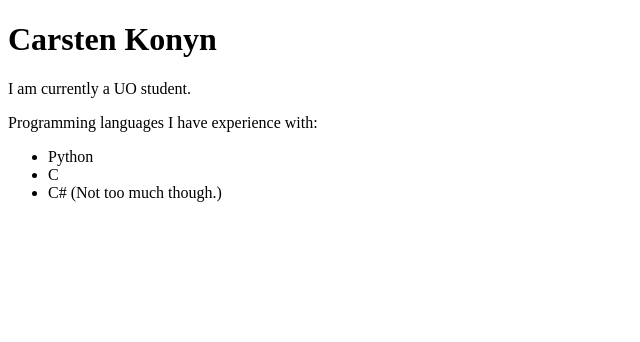
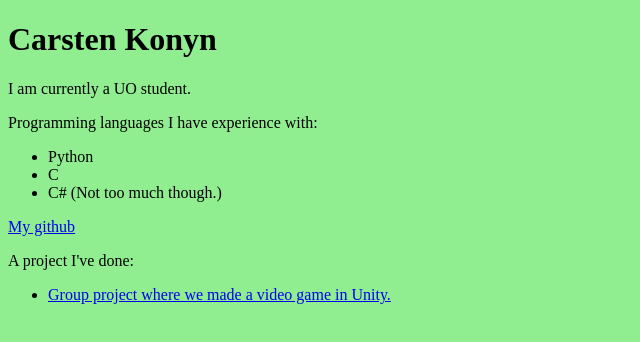
Before and after one commit to Uristthedorf/Uristthedorf.github.io, a plain HTML site: page index.html in a window 1280 px wide. Shown: the whole page, without its empty margins (0-640 px from the left). Drawn offline with Linux system fonts and the light colour scheme.

Commit message:
Adds css and a project

```diff
--- a/index.html
+++ b/index.html
@@ -1,5 +1,8 @@
 <!DOCTYPE html>
 <html>
+<head>
+<link rel="stylesheet" href="style.css">
+</head>
 <body>
 <h1>Carsten Konyn</h1>
 <p>I am currently a UO student.</p>
@@ -9,5 +12,10 @@
 	<li>C</li>
 	<li>C# (Not too much though.)</li>
 </ul>
+ <a href="https://github.com/Uristthedorf">My github</a>
+ <p>A project I've done:</p>
+ <ul>
+	<li><a href="https://github.com/Uristthedorf">Group project where we made a video game in Unity.</a></li>
+</ul>
 </body>
 </html>
--- /dev/null
+++ b/style.css
@@ -0,0 +1,3 @@
+body {
+  background-color: lightgreen;
+}
```
